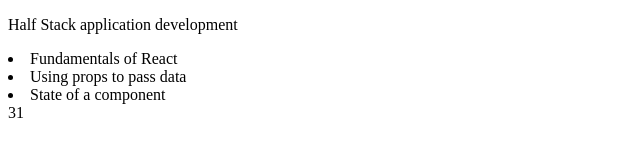
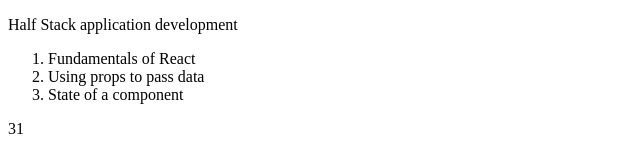
Before and after one commit to buhtig-sudo/FULL, a React (Create React App) app: page / in a window 1280 px wide. Shown: the top 160 px of the page, without its empty margins (0-640 px from the left). Built offline with nearby package versions, Linux system fonts and the light colour scheme.

Commit message:
excersise 1.4

```diff
--- a/src/App.js
+++ b/src/App.js
@@ -1,43 +1,56 @@
-const course = "Half Stack application development";
-const part1 = "Fundamentals of React";
-const exercises1 = 10;
-const part2 = "Using props to pass data";
-const exercises2 = 7;
-const part3 = "State of a component";
-const exercises3 = 14;
-
 const Header = (props) => {
+  console.log(props.course);
   return (
     <>
       <p>{props.course}</p>
     </>
   );
 };
-const Part = (props) => {
+const Part = ({ parts }) => {
   return (
     <>
-      <li>{props.part}</li>
+      <ol>
+        {" "}
+        {parts.map((i) => (
+          <li>{i.name}</li>
+        ))}
+      </ol>
     </>
   );
 };
-const Content = () => {
+const Content = ({ parts }) => {
   return (
     <>
-      <Part part={part1} />
-      <Part part={part2} />
-      <Part part={part3} />
+      <Part parts={parts} />
     </>
   );
 };
-const Total = (props) => {
-  return <>{props.exercises}</>;
+const Total = ({ parts }) => {
+  return (
+    <>{Object.values(parts).reduce((acc, val) => acc + val.exercises, 0)}</>
+  );
 };
 const App = () => {
+  const course = "Half Stack application development";
+  const parts = [
+    {
+      name: "Fundamentals of React",
+      exercises: 10,
+    },
+    {
+      name: "Using props to pass data",
+      exercises: 7,
+    },
+    {
+      name: "State of a component",
+      exercises: 14,
+    },
+  ];
   return (
     <div>
       <Header course={course} />
-      <Content />
-      <Total exercises={exercises1 + exercises2 + exercises3} />
+      <Content parts={parts} />
+      <Total parts={parts} />
     </div>
   );
 };
```
Also changed, not shown: 1 other file (tests, documents, lock files or other folders).
